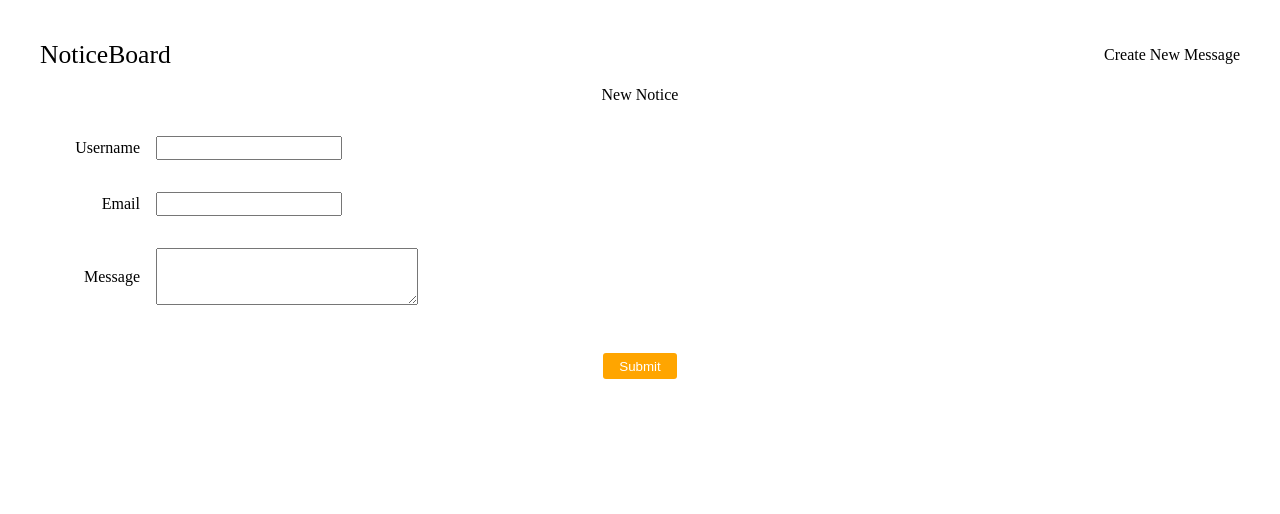
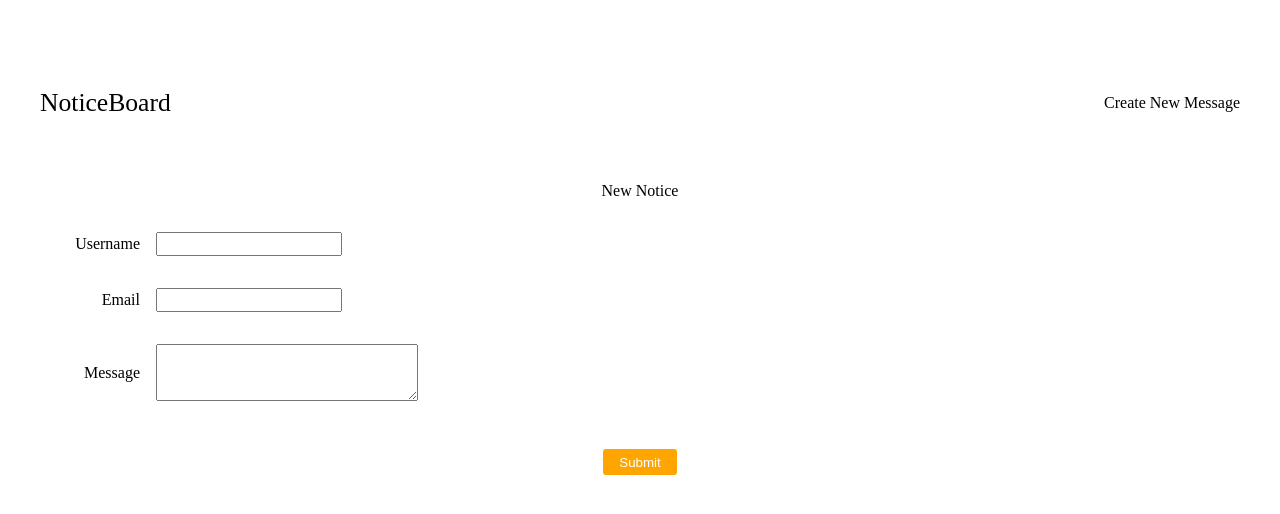
Before and after one commit to Ayoroq/message-board-frontend, a React app: page /new in a window 1280 px wide. Shown: the top 514 px of the page. Built offline with nearby package versions, Linux system fonts and the light colour scheme; the HTML template or start-up script is replaced by a standard one.

Commit message:
added better stylings again to the display

```diff
--- a/src/components/Card.jsx
+++ b/src/components/Card.jsx
@@ -8,7 +8,6 @@ export default function Card({ message, setData }) {
       });
       const responseData = await response.json();
       if (response.ok) {
-        console.log(responseData.data);
         setData(responseData.data);
       } else {
         console.error("Error deleting message:", responseData.error);
--- a/src/styles.module.css
+++ b/src/styles.module.css
@@ -2,7 +2,8 @@
   padding: 3rem;
 }
 
-.loading,.noMessages{
+.loading,
+.noMessages {
   display: flex;
   justify-content: center;
   align-items: center;
@@ -11,9 +12,13 @@
 
 /* Navbar*/
 .nav {
+  padding: 3rem 0;
   display: flex;
   align-items: center;
   justify-content: space-between;
+  position: sticky;
+  top: 0;
+  background-color: white;
 }
 
 .logo {
@@ -27,15 +32,13 @@
   color: black;
 }
 
-/* Home */
+/* Card */
 .cards {
   display: flex;
   flex-direction: column;
   gap: 2rem;
   list-style-type: none;
 }
-
-/* Card */
 
 .card {
   display: flex;
@@ -50,7 +53,7 @@
   line-height: 1.5;
 }
 
-.cardInfoContainer{
+.cardInfoContainer {
   display: flex;
   align-items: center;
   justify-content: space-between;
@@ -61,18 +64,18 @@
   gap: 1rem;
 }
 
-.deleteButton{
+.deleteButton {
   width: min-content;
   background-color: transparent;
   border: none;
 }
-.deleteIcon{
+.deleteIcon {
   cursor: pointer;
   transition: transform 0.3s ease;
 }
 
-.deleteIcon:hover{
-    transform: scale(1.2)
+.deleteIcon:hover {
+  transform: scale(1.2);
 }
 
 /* New */
@@ -130,7 +133,7 @@ label {
   background-color: rgb(175, 114, 0);
 }
 
-@media (max-width: 550px) {
+@media (max-width: 600px) {
   .form p {
     flex-direction: column;
     align-items: flex-start;
@@ -142,4 +145,14 @@ label {
 
   textarea {
   }
+  .main {
+    padding: 0;
   }
+  .cards {
+    padding: 0;
+  }
+  .cardInfo {
+    flex-direction: column;
+    gap: 0.5rem;
+  }
+}
```
Lines whose indentation alone changed are shown as unchanged.
